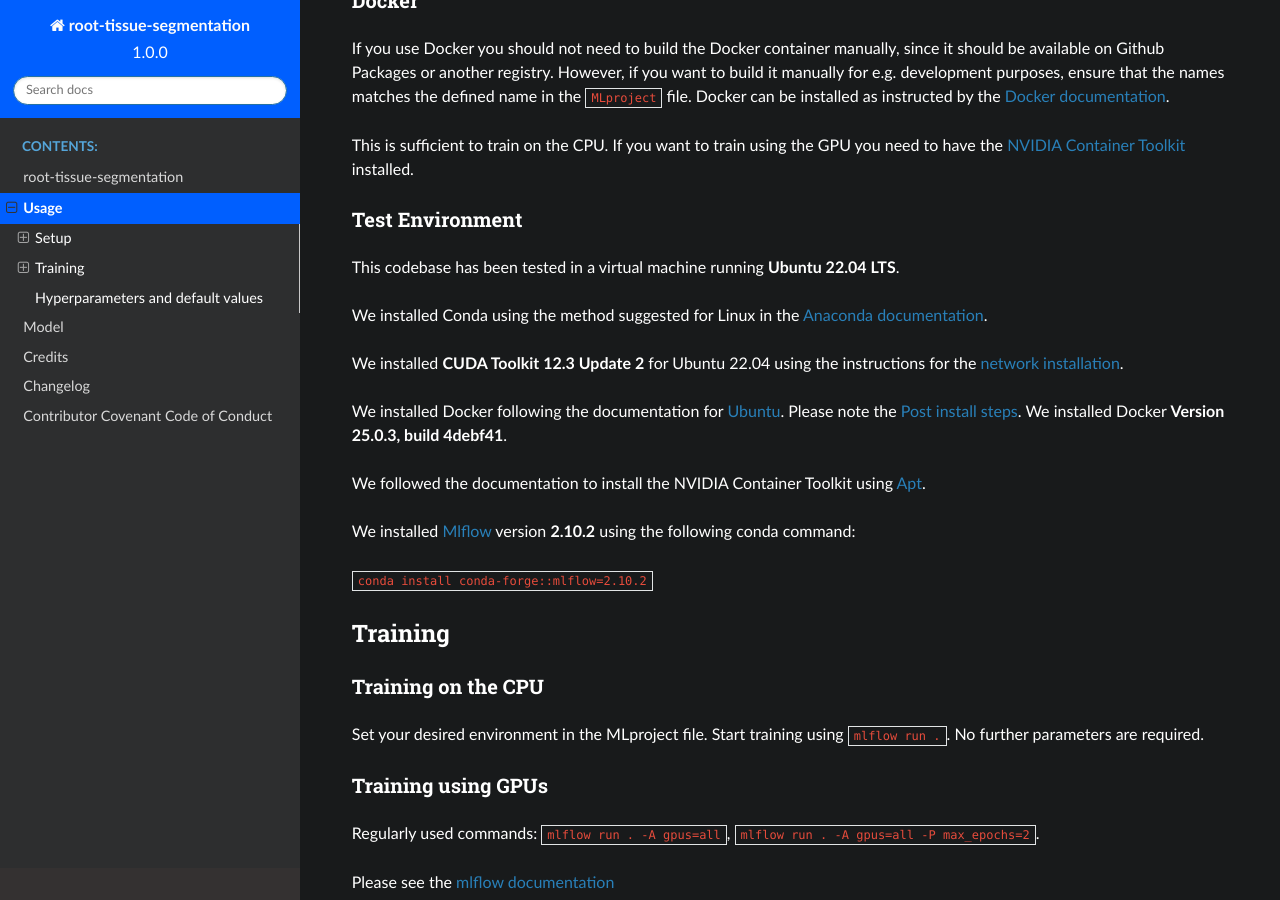
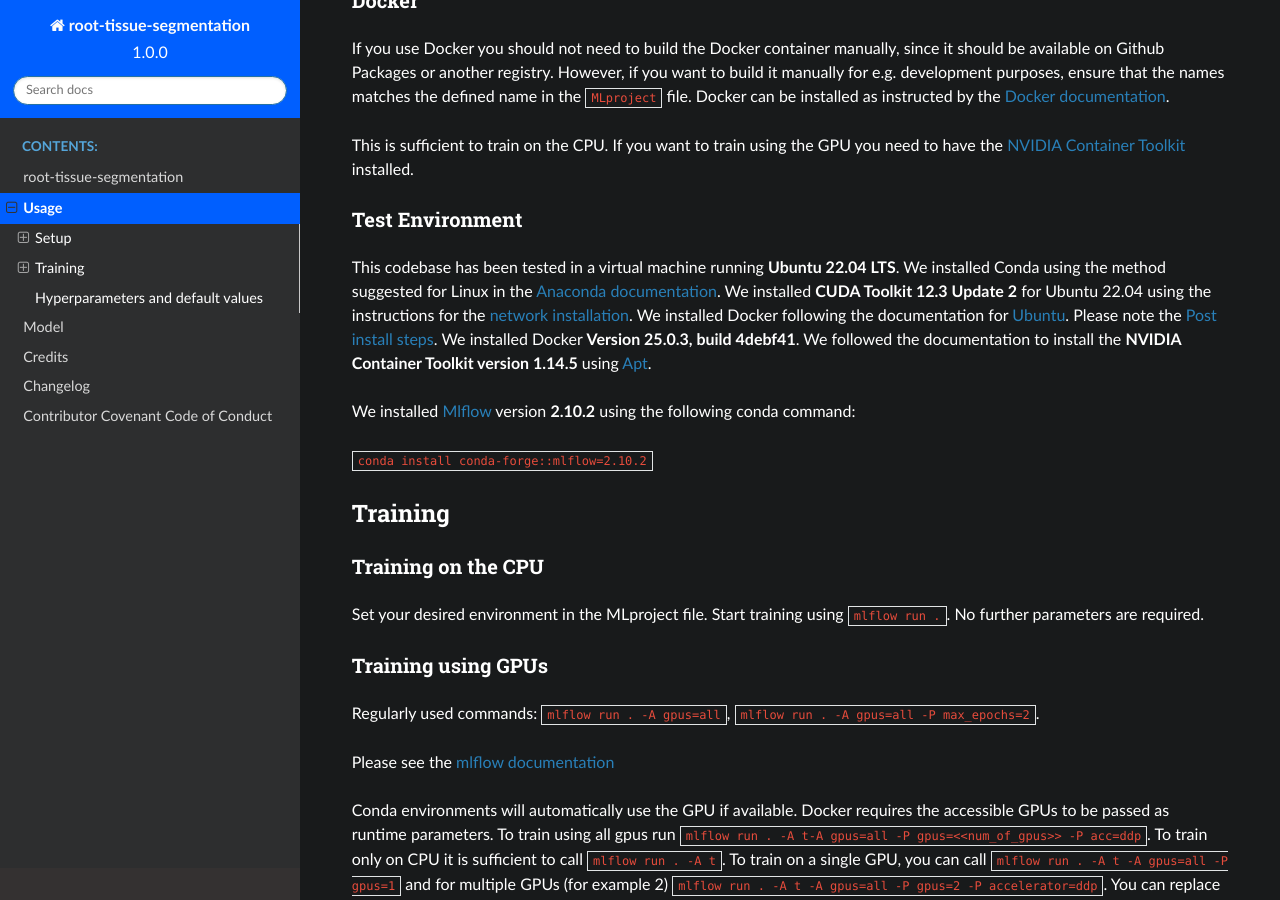
Before and after one commit to qbic-pipelines/root-tissue-segmentation, a Sphinx documentation site: the page built from docs/usage.rst, in a window 1280 px wide and 900 px high, scrolled down 545 px. Built offline with Sphinx 7.4.7 and the Read the Docs theme 2.0.0, drawn with Linux system fonts in a browser that asks for light colours.

Commit message:
doc patch

```diff
--- a/docs/usage.rst
+++ b/docs/usage.rst
@@ -28,20 +28,11 @@
 Test Environment
 ++++++++++++++++++
 
-This codebase has been tested in a virtual machine running **Ubuntu 22.04 LTS**.
-
-We installed Conda using the method suggested for Linux in the `Anaconda documentation <https://docs.anaconda.com/free/miniconda/#quick-command-line-install>`_.
-
-We installed **CUDA Toolkit 12.3 Update 2** for Ubuntu 22.04 using the instructions for the `network installation <https://developer.nvidia.com/cuda-downloads?target_os=Linux&target_arch=x86_64&Distribution=Ubuntu&target_version=22.04&target_type=deb_network>`_.
-
-We installed Docker following the documentation for `Ubuntu <https://docs.docker.com/engine/install/ubuntu/#install-using-the-repository>`_. Please note the `Post install steps <https://docs.docker.com/engine/install/linux-postinstall/>`_. We installed Docker **Version 25.0.3, build 4debf41**.
-
-We followed the documentation to install the NVIDIA Container Toolkit using `Apt <https://docs.nvidia.com/datacenter/cloud-native/container-toolkit/latest/install-guide.html#installing-with-apt>`_.
+This codebase has been tested in a virtual machine running **Ubuntu 22.04 LTS**. We installed Conda using the method suggested for Linux in the `Anaconda documentation <https://docs.anaconda.com/free/miniconda/#quick-command-line-install>`_. We installed **CUDA Toolkit 12.3 Update 2** for Ubuntu 22.04 using the instructions for the `network installation <https://developer.nvidia.com/cuda-downloads?target_os=Linux&target_arch=x86_64&Distribution=Ubuntu&target_version=22.04&target_type=deb_network>`_. We installed Docker following the documentation for `Ubuntu <https://docs.docker.com/engine/install/ubuntu/#install-using-the-repository>`_. Please note the `Post install steps <https://docs.docker.com/engine/install/linux-postinstall/>`_. We installed Docker **Version 25.0.3, build 4debf41**. We followed the documentation to install the **NVIDIA Container Toolkit version 1.14.5** using `Apt <https://docs.nvidia.com/datacenter/cloud-native/container-toolkit/latest/install-guide.html#installing-with-apt>`_.
 
 We installed `Mlflow <https://mlflow.org/>`_ version **2.10.2** using the following conda command:
 
 ``conda install conda-forge::mlflow=2.10.2``
-
 
 Training
 -----------
```
